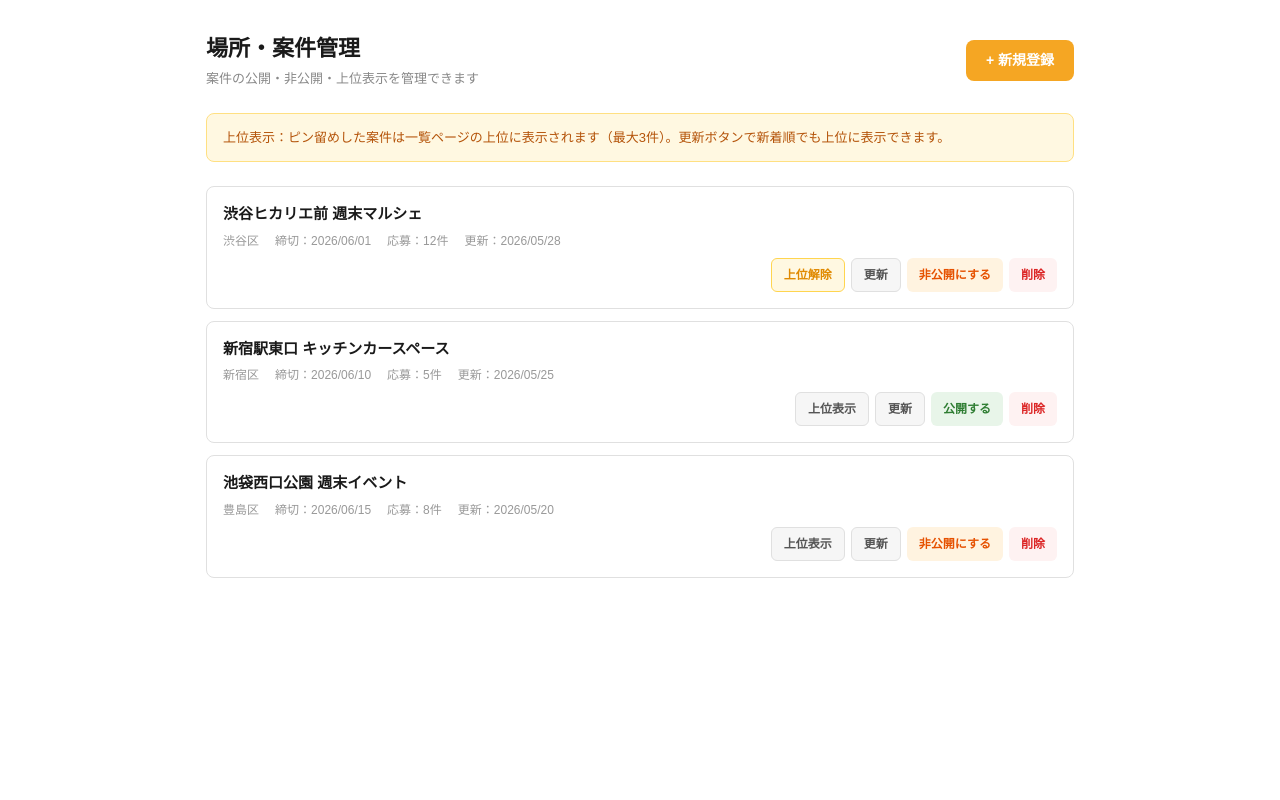
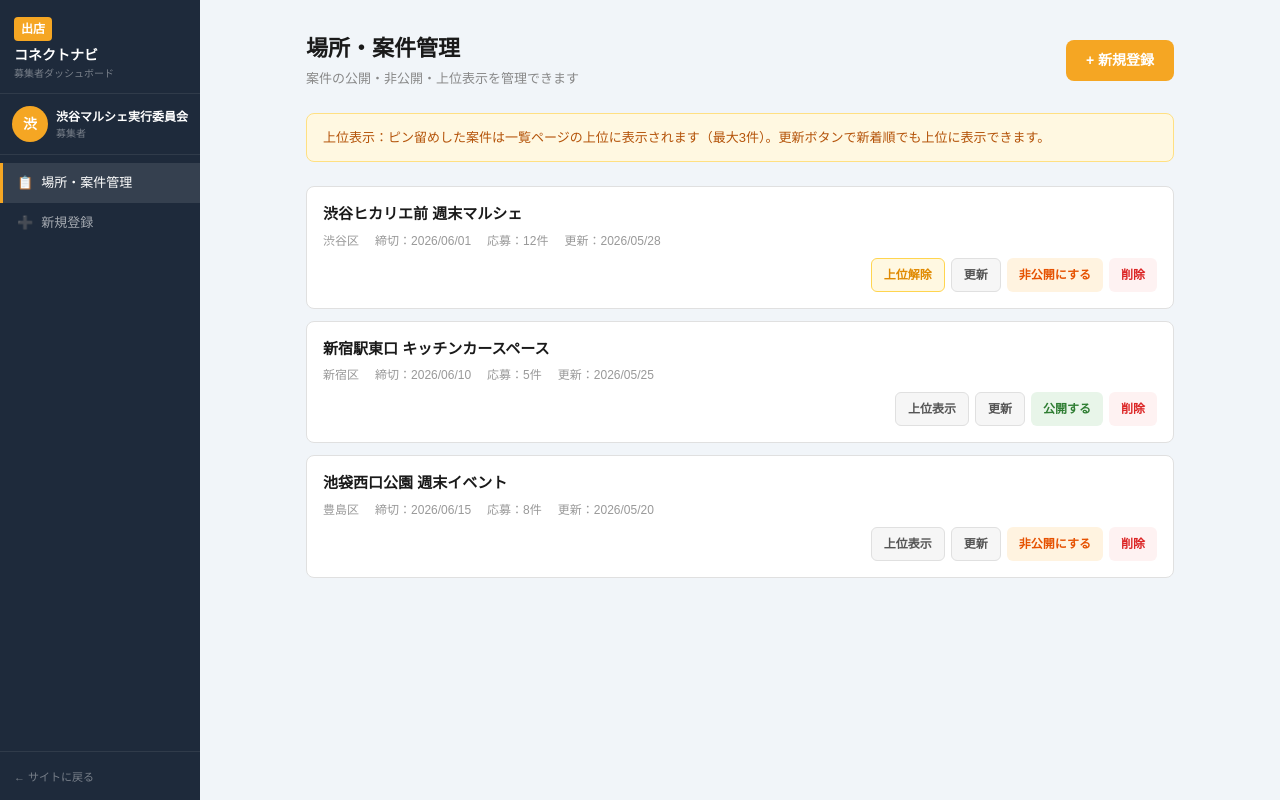
Before and after one commit to rinfuku0917/shutten-connect-navi, a Next.js app: page /dashboard/host in a window 1280 px wide. Built offline with nearby package versions, Linux system fonts and the light colour scheme.

Commit message:
add shared sidebar to host dashboard pages

```diff
--- /dev/null
+++ b/app/components/HostSidebar.tsx
@@ -0,0 +1,43 @@
+'use client'
+import Link from 'next/link'
+import { usePathname } from 'next/navigation'
+
+const navItems = [
+  { href: '/dashboard/host', icon: '📋', label: '場所・案件管理' },
+  { href: '/dashboard/host/new-place', icon: '➕', label: '新規登録' },
+]
+
+export default function HostSidebar() {
+  const pathname = usePathname()
+  return (
+    <div className='dash-sidebar' style={{ width: '200px', background: '#1E2A3B', display: 'flex', flexDirection: 'column', flexShrink: 0 }}>
+      <div className='dash-sidebar-head' style={{ padding: '16px 14px 12px', borderBottom: '1px solid rgba(255,255,255,0.08)' }}>
+        <div style={{ background: '#F5A623', color: '#fff', fontWeight: '900', fontSize: '12px', padding: '3px 7px', borderRadius: '4px', display: 'inline-block', marginBottom: '4px' }}>出店</div>
+        <div style={{ fontSize: '14px', fontWeight: '700', color: '#fff' }}>コネクトナビ</div>
+        <div style={{ fontSize: '10px', color: 'rgba(255,255,255,0.4)' }}>募集者ダッシュボード</div>
+      </div>
+      <div className='dash-sidebar-user' style={{ padding: '12px', borderBottom: '1px solid rgba(255,255,255,0.08)' }}>
+        <div style={{ display: 'flex', alignItems: 'center', gap: '8px' }}>
+          <div style={{ width: '36px', height: '36px', borderRadius: '50%', background: '#F5A623', display: 'flex', alignItems: 'center', justifyContent: 'center', fontSize: '14px', fontWeight: '900', color: '#fff', flexShrink: 0 }}>渋</div>
+          <div>
+            <div style={{ fontSize: '12px', fontWeight: '700', color: '#fff' }}>渋谷マルシェ実行委員会</div>
+            <div style={{ fontSize: '10px', color: 'rgba(255,255,255,0.4)' }}>募集者</div>
+          </div>
+        </div>
+      </div>
+      <nav className='dash-sidebar-nav' style={{ padding: '8px 0', flex: 1 }}>
+        {navItems.map(item => {
+          const active = pathname === item.href
+          return (
+            <Link key={item.href} href={item.href} style={{ display: 'flex', alignItems: 'center', gap: '8px', padding: '10px 14px', textDecoration: 'none', color: active ? '#fff' : 'rgba(255,255,255,0.6)', background: active ? 'rgba(255,255,255,0.1)' : 'transparent', borderLeft: active ? '3px solid #F5A623' : '3px solid transparent', fontSize: '13px' }}>
+              <span>{item.icon}</span>{item.label}
+            </Link>
+          )
+        })}
+      </nav>
+      <div className='dash-sidebar-back' style={{ padding: '12px 14px', borderTop: '1px solid rgba(255,255,255,0.08)' }}>
+        <Link href='/' style={{ color: 'rgba(255,255,255,0.4)', fontSize: '11px', textDecoration: 'none' }}>← サイトに戻る</Link>
+      </div>
+    </div>
+  )
+}
--- /dev/null
+++ b/app/dashboard/host/layout.tsx
@@ -0,0 +1,13 @@
+import type { ReactNode } from 'react'
+import HostSidebar from '../../components/HostSidebar'
+
+export default function HostLayout({ children }: { children: ReactNode }) {
+  return (
+    <div className='dash-shell' style={{ minHeight: '100vh', background: '#F1F5F9', display: 'flex' }}>
+      <HostSidebar />
+      <div style={{ flex: 1, minWidth: 0, display: 'flex', flexDirection: 'column' }}>
+        {children}
+      </div>
+    </div>
+  )
+}
```
